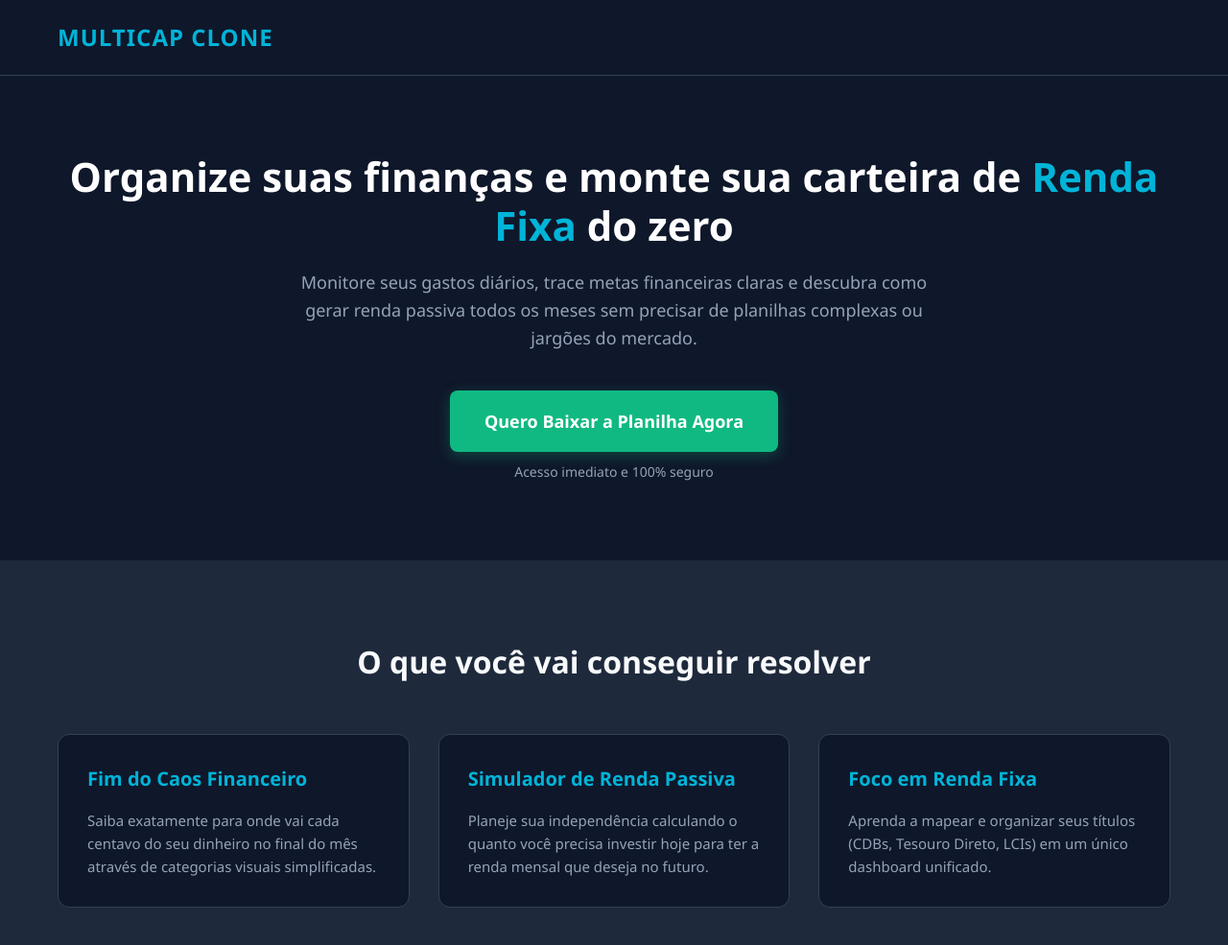
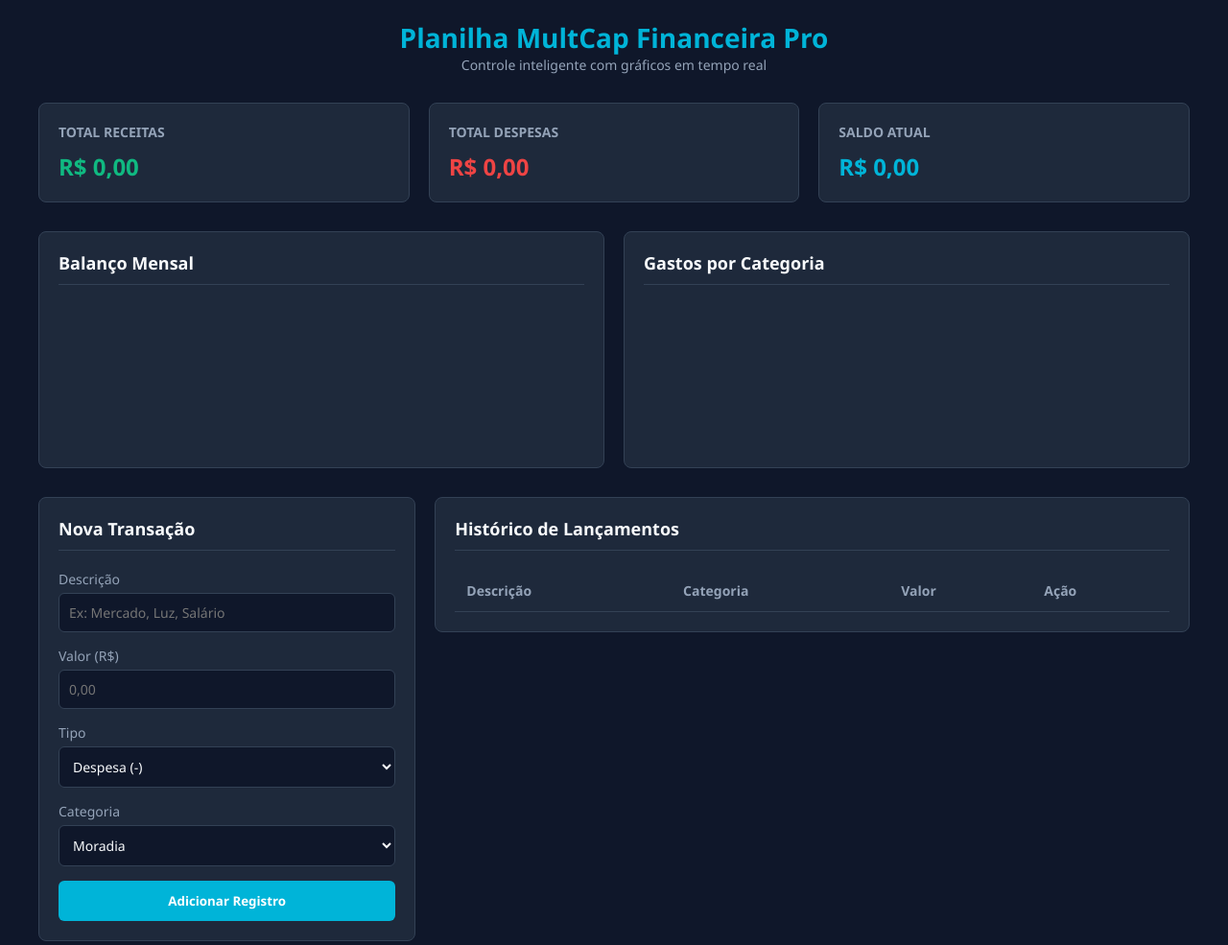
Before and after one commit to lydeomar-netizen/meu-site-financeiro, a plain HTML site: page index.html in a window 1280 px wide. Shown: the top 985 px of the page at 96% size. Drawn offline with Linux system fonts and the light colour scheme.

Commit message:
Update index.html

```diff
--- a/index.html
+++ b/index.html
@@ -3,280 +3,305 @@
 <head>
     <meta charset="UTF-8">
     <meta name="viewport" content="width=device-width, initial-scale=1.0">
-    <title>Planilha de Organização Financeira e Renda Fixa</title>
+    <title>Planilha MultCap Financeira Pro</title>
+    <!-- Biblioteca de Gráficos de alta performance -->
+    <script src="https://jsdelivr.net"></script>
     <style>
-        /* Estilos Gerais e Cores Inspiradas na Identidade de Finanças */
         :root {
-            --cor-principal: #00b4d8; /* Azul moderno/tecnológico */
-            --cor-escura: #0f172a; /* Fundo escuro premium */
-            --cor-secundaria: #1e293b; /* Variação de fundo */
+            --cor-fundo: #0f172a;
+            --cor-card: #1e293b;
             --cor-texto: #f8fafc;
             --cor-texto-mutado: #94a3b8;
-            --cor-destaque: #10b981; /* Verde para botões e sucesso */
+            --cor-primaria: #00b4d8;
+            --cor-sucesso: #10b981;
+            --cor-perigo: #ef4444;
+            --border-padrao: 1px solid #334155;
         }
 
         * {
             margin: 0;
             padding: 0;
             box-sizing: border-box;
-            font-family: 'Segoe UI', Tahoma, Geneva, Verdana, sans-serif;
+            font-family: 'Segoe UI', system-ui, sans-serif;
         }
 
         body {
-            background-color: var(--cor-escura);
+            background-color: var(--cor-fundo);
             color: var(--cor-texto);
-            line-height: 1.6;
+            padding: 20px;
         }
 
         .container {
             max-width: 1200px;
             margin: 0 auto;
-            padding: 0 20px;
         }
 
-        /* Header */
         header {
-            padding: 20px 0;
-            border-bottom: 1px solid #334155;
+            text-align: center;
+            margin-bottom: 30px;
         }
 
-        .logo {
+        header h1 {
+            color: var(--cor-primaria);
+            font-size: 28px;
+        }
+
+        header p {
+            color: var(--cor-texto-mutado);
+            font-size: 14px;
+        }
+
+        .dashboard {
+            display: grid;
+            grid-template-columns: repeat(auto-fit, minmax(220px, 1fr));
+            gap: 20px;
+            margin-bottom: 30px;
+        }
+
+        .card {
+            background-color: var(--cor-card);
+            padding: 20px;
+            border-radius: 8px;
+            border: var(--border-padrao);
+        }
+
+        .card h3 {
+            font-size: 14px;
+            color: var(--cor-texto-mutado);
+            text-transform: uppercase;
+            margin-bottom: 10px;
+        }
+
+        .card .valor {
             font-size: 24px;
             font-weight: bold;
-            color: var(--cor-principal);
-            text-transform: uppercase;
-            letter-spacing: 1px;
         }
 
-        /* Seção Hero (Principal) */
-        .hero {
-            padding: 80px 0;
-            text-align: center;
+        .card.receitas .valor { color: var(--cor-sucesso); }
+        .card.despesas .valor { color: var(--cor-perigo); }
+        .card.saldo .valor { color: var(--cor-primaria); }
+
+        /* Área de Gráficos */
+        .graficos-container {
+            display: grid;
+            grid-template-columns: 1fr 1fr;
+            gap: 20px;
+            margin-bottom: 30px;
         }
 
-        .hero h1 {
-            font-size: 42px;
-            line-height: 1.2;
-            margin-bottom: 20px;
-            color: #ffffff;
+        @media (max-width: 768px) {
+            .graficos-container { grid-template-columns: 1fr; }
         }
 
-        .hero h1 span {
-            color: var(--cor-principal);
+        .conteudo {
+            display: grid;
+            grid-template-columns: 1fr 2fr;
+            gap: 20px;
         }
 
-        .hero p {
-            font-size: 18px;
-            color: var(--cor-texto-mutado);
-            max-width: 700px;
-            margin: 0 auto 40px auto;
+        @media (max-width: 768px) {
+            .conteudo { grid-template-columns: 1fr; }
         }
 
-        /* Botão de Ação */
-        .btn-cta {
-            display: inline-block;
-            background-color: var(--cor-destaque);
-            color: white;
-            padding: 18px 36px;
-            font-size: 18px;
-            font-weight: bold;
-            text-decoration: none;
+        .bloco {
+            background-color: var(--cor-card);
+            padding: 20px;
             border-radius: 8px;
-            box-shadow: 0 4px 15px rgba(16, 185, 129, 0.3);
-            transition: transform 0.2s, background-color 0.2s;
+            border: var(--border-padrao);
+            height: fit-content;
         }
 
-        .btn-cta:hover {
-            transform: translateY(-2px);
-            background-color: #059669;
+        .bloco h2 {
+            font-size: 18px;
+            margin-bottom: 20px;
+            border-bottom: var(--border-padrao);
+            padding-bottom: 10px;
         }
 
-        .sub-cta {
-            font-size: 14px;
-            color: var(--cor-texto-mutado);
-            margin-top: 10px;
-        }
-
-        /* Seção de Recursos/Benefícios */
-        .features {
-            background-color: var(--cor-secundaria);
-            padding: 80px 0;
-        }
-
-        .section-title {
-            text-align: center;
-            font-size: 32px;
-            margin-bottom: 50px;
-        }
-
-        .grid-features {
-            display: grid;
-            grid-template-columns: repeat(auto-fit, minmax(300px, 1fr));
-            gap: 30px;
-        }
-
-        .feature-card {
-            background-color: var(--cor-escura);
-            padding: 30px;
-            border-radius: 12px;
-            border: 1px solid #334155;
-        }
-
-        .feature-card h3 {
-            font-size: 20px;
-            color: var(--cor-principal);
+        .form-group {
             margin-bottom: 15px;
         }
 
-        .feature-card p {
+        .form-group label {
+            display: block;
+            font-size: 14px;
+            margin-bottom: 5px;
             color: var(--cor-texto-mutado);
-            font-size: 15px;
         }
 
-        /* Seção O Que Você Vai Receber */
-        .whats-inside {
-            padding: 80px 0;
+        .form-group input, .form-group select {
+            width: 100%;
+            padding: 10px;
+            background-color: var(--cor-fundo);
+            border: var(--border-padrao);
+            border-radius: 6px;
+            color: var(--cor-texto);
+            font-size: 14px;
         }
 
-        .inside-list {
-            max-width: 600px;
-            margin: 0 auto;
-            list-style: none;
+        .btn-salvar {
+            width: 100%;
+            padding: 12px;
+            background-color: var(--cor-primaria);
+            color: white;
+            border: none;
+            border-radius: 6px;
+            font-weight: bold;
+            cursor: pointer;
+            transition: background 0.2s;
         }
 
-        .inside-list li {
-            font-size: 18px;
-            margin-bottom: 15px;
-            display: flex;
-            align-items: center;
+        .btn-salvar:hover { background-color: #0077b6; }
+
+        .tabela-container { overflow-x: auto; }
+
+        table {
+            width: 100%;
+            border-collapse: collapse;
+            text-align: left;
         }
 
-        .inside-list li::before {
-            content: "✓";
-            color: var(--cor-destaque);
-            font-weight: bold;
-            font-size: 20px;
-            margin-right: 15px;
+        th, td {
+            padding: 12px;
+            border-bottom: var(--border-padrao);
+            font-size: 14px;
         }
 
-        /* FAQ (Perguntas Frequentes) */
-        .faq {
-            background-color: var(--cor-secundaria);
-            padding: 80px 0;
-        }
+        th { color: var(--cor-texto-mutado); font-weight: 600; }
+        .tipo-entrada { color: var(--cor-sucesso); font-weight: bold; }
+        .tipo-saida { color: var(--cor-perigo); font-weight: bold; }
+        .btn-deletar { background: none; border: none; cursor: pointer; }
 
-        .faq-item {
-            max-width: 800px;
-            margin: 0 auto 20px auto;
-            background-color: var(--cor-escura);
-            padding: 20px;
-            border-radius: 8px;
-        }
-
-        .faq-item h4 {
-            font-size: 18px;
-            margin-bottom: 10px;
-            color: var(--cor-texto);
-        }
-
-        .faq-item p {
-            color: var(--cor-texto-mutado);
-            font-size: 15px;
-        }
-
-        /* Rodapé */
-        footer {
-            padding: 40px 0;
-            text-align: center;
-            color: var(--cor-texto-mutado);
-            font-size: 14px;
-            border-top: 1px solid #334155;
-        }
-
-        /* Responsividade básica */
-        @media (max-width: 768px) {
-            .hero h1 { font-size: 32px; }
-            .hero p { font-size: 16px; }
+        .chart-box {
+            max-height: 280px;
+            display: flex;
+            justify-content: center;
+            align-items: center;
         }
     </style>
 </head>
 <body>
 
-    <!-- Cabeçalho simples -->
+    <div class="container">
         <header>
-        <div class="container">
-            <div class="logo">MultiCap Clone</div>
-        </div>
+            <h1>Planilha MultCap Financeira Pro</h1>
+            <p>Controle inteligente com gráficos em tempo real</p>
         </header>
 
-    <!-- Seção Principal de Vendas -->
-    <section class="hero">
-        <div class="container">
-            <h1>Organize suas finanças e monte sua carteira de <span>Renda Fixa</span> do zero</h1>
-            <p>Monitore seus gastos diários, trace metas financeiras claras e descubra como gerar renda passiva todos os meses sem precisar de planilhas complexas ou jargões do mercado.</p>
-            <a href="SEU_LINK_DE_DOWNLOAD_OU_COMPRA_AQUI" class="btn-cta">Quero Baixar a Planilha Agora</a>
-            <div class="sub-cta">Acesso imediato e 100% seguro</div>
+        <!-- Indicadores de Saldos -->
+        <section class="dashboard">
+            <div class="card receitas">
+                <h3>Total Receitas</h3>
+                <div class="valor" id="total-receitas">R$ 0,00</div>
+            </div>
+            <div class="card despesas">
+                <h3>Total Despesas</h3>
+                <div class="valor" id="total-despesas">R$ 0,00</div>
+            </div>
+            <div class="card saldo">
+                <h3>Saldo Atual</h3>
+                <div class="valor" id="saldo-atual">R$ 0,00</div>
             </div>
         </section>
 
-    <!-- Benefícios e Recursos -->
-    <section class="features">
-        <div class="container">
-            <h2 class="section-title">O que você vai conseguir resolver</h2>
-            <div class="grid-features">
-                <div class="feature-card">
-                    <h3>Fim do Caos Financeiro</h3>
-                    <p>Saiba exatamente para onde vai cada centavo do seu dinheiro no final do mês através de categorias visuais simplificadas.</p>
+        <!-- Seção Dinâmica de Gráficos -->
+        <section class="graficos-container">
+            <div class="bloco">
+                <h2>Balanço Mensal</h2>
+                <div class="chart-box">
+                    <canvas id="graficoBalanco"></canvas>
                 </div>
-                <div class="feature-card">
-                    <h3>Simulador de Renda Passiva</h3>
-                    <p>Planeje sua independência calculando o quanto você precisa investir hoje para ter a renda mensal que deseja no futuro.</p>
             </div>
-                <div class="feature-card">
-                    <h3>Foco em Renda Fixa</h3>
-                    <p>Aprenda a mapear e organizar seus títulos (CDBs, Tesouro Direto, LCIs) em um único dashboard unificado.</p>
-                </div>
+            <div class="bloco">
+                <h2>Gastos por Categoria</h2>
+                <div class="chart-box">
+                    <canvas id="graficoCategorias"></canvas>
                 </div>
             </div>
         </section>
 
-    <!-- Conteúdo Prático -->
-    <section class="whats-inside">
-        <div class="container">
-            <h2 class="section-title">O que está incluso no material?</h2>
-            <ul class="inside-list">
-                <li>Painel de controle financeiro mensal e anual estruturado.</li>
-                <li>Gráficos automáticos de evolução de patrimônio.</li>
-                <li>Calculadora integrada de juros compostos.</li>
-                <li>Acesso vitalício para atualizações do modelo.</li>
-            </ul>
-            <div style="text-align: center; margin-top: 40px;">
-                <a href="SEU_LINK_DE_DOWNLOAD_OU_COMPRA_AQUI" class="btn-cta">Garantir Meu Acesso Grátis</a>
+        <!-- Área de Interação -->
+        <div class="conteudo">
+            <aside class="bloco">
+                <h2>Nova Transação</h2>
+                <form id="finance-form">
+                    <div class="form-group">
+                        <label for="descricao">Descrição</label>
+                        <input type="text" id="descricao" placeholder="Ex: Mercado, Luz, Salário" required>
+                    </div>
+                    <div class="form-group">
+                        <label for="valor">Valor (R$)</label>
+                        <input type="number" id="valor" step="0.01" placeholder="0,00" required>
+                    </div>
+                    <div class="form-group">
+                        <label for="tipo">Tipo</label>
+                        <select id="tipo" required>
+                            <option value="entrada">Receita (+)</option>
+                            <option value="saida" selected>Despesa (-)</option>
+                        </select>
+                    </div>
+                    <div class="form-group">
+                        <label for="categoria">Categoria</label>
+                        <select id="categoria" required>
+                            <option value="Moradia">Moradia</option>
+                            <option value="Alimentação">Alimentação</option>
+                            <option value="Transporte">Transporte</option>
+                            <option value="Lazer">Lazer</option>
+                            <option value="Saúde">Saúde</option>
+                            <option value="Salário">Salário / Renda</option>
+                            <option value="Outros">Outros</option>
+                        </select>
+                    </div>
+                    <button type="submit" class="btn-salvar">Adicionar Registro</button>
+                </form>
+            </aside>
+
+            <main class="bloco">
+                <h2>Histórico de Lançamentos</h2>
+                <div class="tabela-container">
+                    <table>
+                        <thead>
+                            <tr>
+                                <th>Descrição</th>
+                                <th>Categoria</th>
+                                <th>Valor</th>
+                                <th>Ação</th>
+                            </tr>
+                        </thead>
+                        <tbody id="lista-transacoes"></tbody>
+                    </table>
+                </div>
+            </main>
         </div>
     </div>
-    </section>
 
-    <!-- Perguntas Frequentes -->
-    <section class="faq">
-        <div class="container">
-            <h2 class="section-title">Dúvidas Frequentes</h2>
-            <div class="faq-item">
-                <h4>Preciso ser um especialista em Excel para usar?</h4>
-                <p>Não. A planilha foi desenvolvida para ser totalmente automatizada. Você só preenche seus gastos e o sistema gera os gráficos sozinho.</p>
-            </div>
-            <div class="faq-item">
-                <h4>Como vou receber o arquivo?</h4>
-                <p>Assim que clicar no botão de download, você será direcionado para baixar a cópia oficial diretamente no seu computador ou celular.</p>
-            </div>
-        </div>
-    </section>
+    <script>
+        let transacoes = JSON.parse(localStorage.getItem('multcap_pro_transacoes')) || [];
 
-    <!-- Rodapé legal -->
-    <footer>
-        <div class="container">
-            <p>&copy; 2026 - Página Inspirada no Modelo MultiCap. Todos os direitos reservados.</p>
-        </div>
-    </footer>
+        const form = document.getElementById('finance-form');
+        const listaTransacoes = document.getElementById('lista-transacoes');
+        const txtReceitas = document.getElementById('total-receitas');
+        const txtDespesas = document.getElementById('total-despesas');
+        const txtSaldo = document.getElementById('saldo-atual');
 
-</body>
-</html>
+        let chartBalanco;
+        let chartCategorias;
+
+        function inicializarGraficos() {
+            const ctxBalanco = document.getElementById('graficoBalanco').getContext('2d');
+            chartBalanco = new Chart(ctxBalanco, {
+                type: 'bar',
+                data: {
+                    labels: ['Receitas', 'Despesas'],
+                    datasets: [{
+                        data:,
+                        backgroundColor: ['#10b981', '#ef4444']
+                    }]
+                },
+                options: { plugins: { legend: { display: false } }, scales: { y: { beginAtZero: true } } }
+            });
+
+            const ctxCategorias = document.getElementById('graficoCategorias').getContext('2d');
+            chartCategorias = new Chart(ctxCategorias, {
+                type: 'doughnut',
+                data: {
```
Lines whose indentation alone changed are shown as unchanged.
